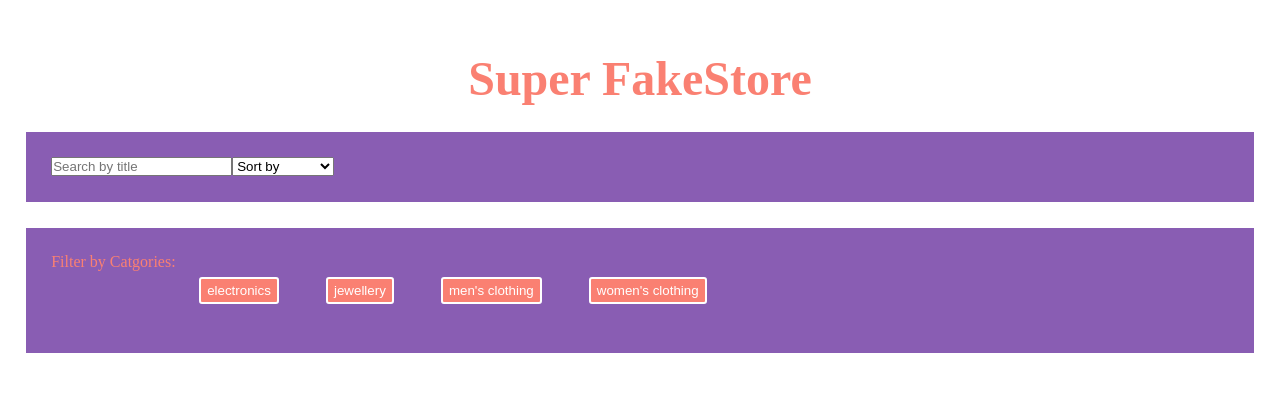
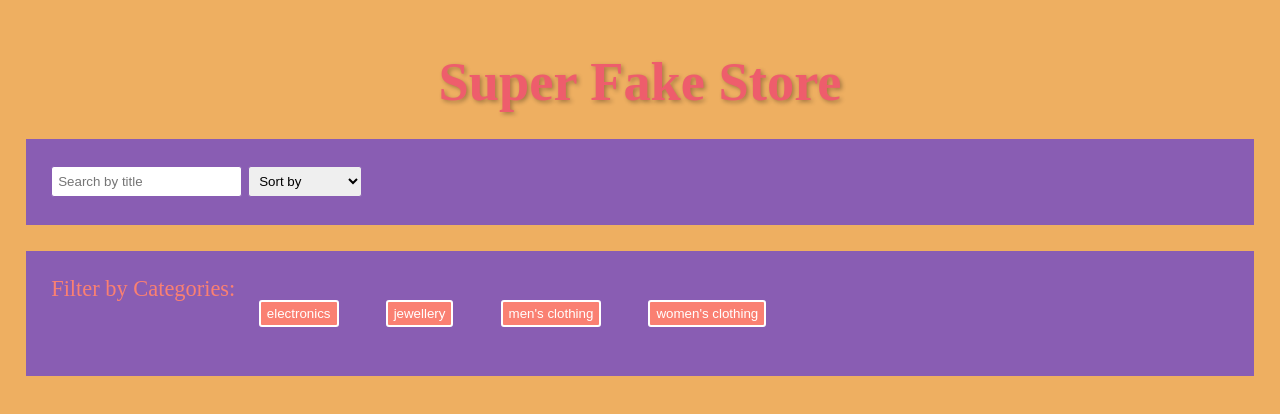
Before and after one commit to sharonVko/Project-Super-Fake-Store, a website built with Vite: page src/Fakestore API/fakestoreAPI.html in a window 1280 px wide. Built offline with nearby package versions, Linux system fonts and the light colour scheme; no server answers.

Commit message:
added some css

```diff
--- a/src/Fakestore API/fakestoreAPI.css
+++ b/src/Fakestore API/fakestoreAPI.css
@@ -3,22 +3,35 @@
     padding: 0;
     box-sizing: border-box;
 }
+body{
+    background-color: #eeaf61;
+}
 
 h1{
-    color: salmon;
+    color:  #ee5d6c;
     text-align: center;
-    font-size: 3rem;
+    font-size: 3.4rem;
     margin-top: 4%;
+    text-shadow: 2px 2px 4px rgba(0, 0, 0, 0.3);
 }
 
 p{
     color: salmon;
+    font-size: 1.4rem;
 }
 #filter-wrapper, #search-wrapper{
     display: flex;
     margin: 2%;
     padding: 2%;
     background-color: rgb(137, 93, 179);
+
+}
+
+input, select{
+    padding: 6px;
+    margin: 2px 6px 2px 0;
+    border-radius: 3px;
+    border: 1px solid rgb(137, 93, 179);
 }
 
 button{
@@ -42,15 +55,15 @@ button:hover{
     flex-wrap: wrap;
     gap: 40px;
     justify-content: center;
-    background-color: lightgoldenrodyellow;
+    background-color: #eeaf61;
 }
 
 .single-card {
     background-color: #fff;
     border: 1px solid #ccc;
     border-radius: 8px;
-    box-shadow: 0 2px 5px rgba(0, 0, 0, 0.1);
-    width: 200px; /* Breite der Produktkarte */ padding: 16px;
+    box-shadow: 0 2px 5px rgba(0, 0, 0, 0.3);
+    width: 280px; /* Breite der Produktkarte */ padding: 16px;
     text-align: center;
     transition: transform 0.2s;
     display: flex;
@@ -78,6 +91,10 @@ button:hover{
 .single-card h2{
     font-size: 16px;
     /* color: #333; */
-    color: salmon;
+    color: #6a0d83;
 
 }
+
+#productCards {
+
+}
--- a/src/Fakestore API/fakestoreAPI.html
+++ b/src/Fakestore API/fakestoreAPI.html
@@ -11,7 +11,7 @@
     <header>
     </header>
     <main>
-        <h1>Super FakeStore</h1>
+        <h1>Super Fake Store</h1>
         <section id="searchbar">
             <div id="search-wrapper">
                 <input type="text" name="" id="searchInput" placeholder="Search by title">
@@ -22,7 +22,7 @@
                 </select>
             </div>
             <div id="filter-wrapper">
-                <p>Filter by Catgories:  </p>
+                <p>Filter by Categories:  </p>
                 <button id="electronicBtn">electronics</button>
                 <button id="jewelleryBtn">jewellery</button>
                 <button id="mensClothingBtn">men's clothing</button>
@@ -31,9 +31,6 @@
             </div>
         </section>
         <section id="productCards">
-            <!-- <div id="card">
-
-            </div> -->
         </section>
     </main>
     <footer></footer>
```
